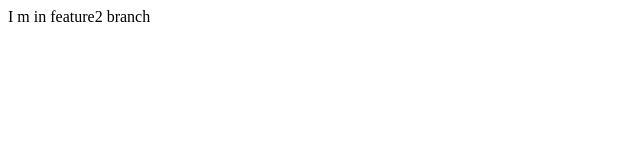
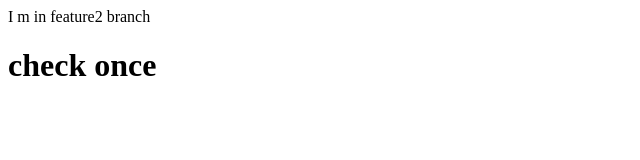
Before and after one commit to manasvikom/LocPepository, a plain HTML site: page index.html in a window 1280 px wide. Shown: the whole page, without its empty margins (0-640 px from the left). Drawn offline with Linux system fonts and the light colour scheme.

Commit message:
resolving

```diff
--- a/index.html
+++ b/index.html
@@ -2,3 +2,6 @@
 <p>
     I m in feature2 branch
 </p>
+<h1>
+    check once
+</h1>
```
